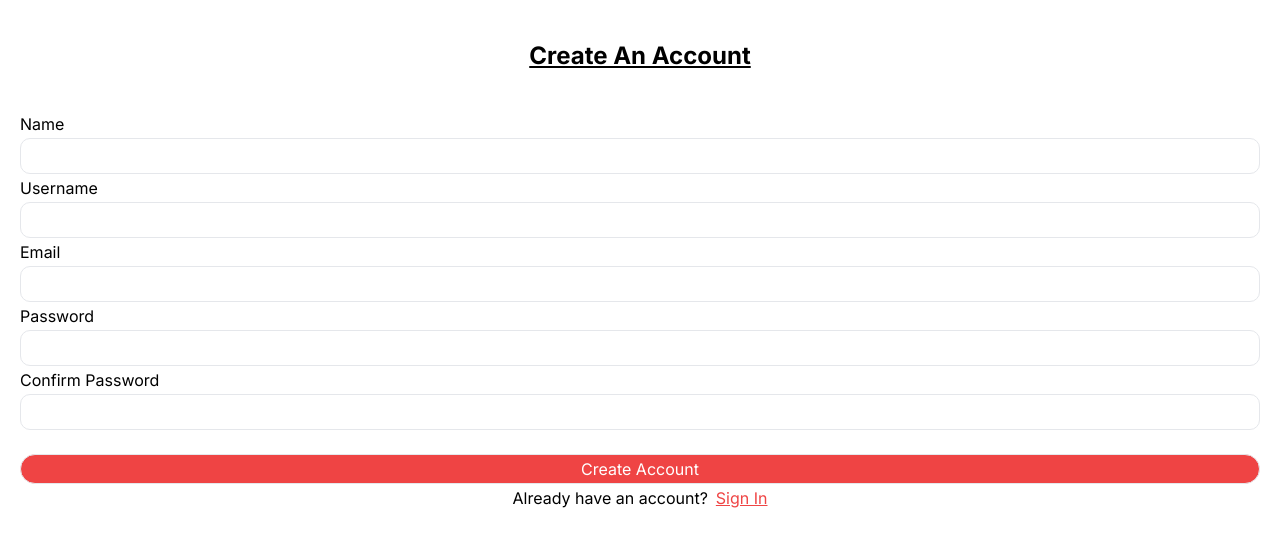
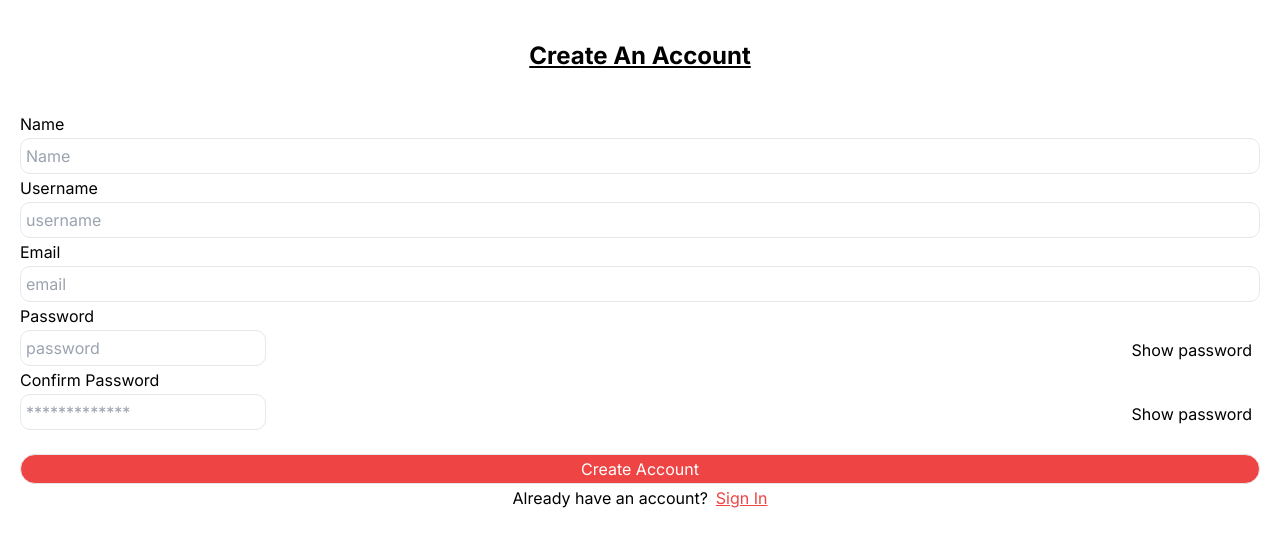
Before and after one commit to linknet-group/k3k3, a Next.js app: page / in a window 1280 px wide. Shown: the top 546 px of the page. Built offline with nearby package versions, Linux system fonts and the light colour scheme.

Commit message:
k3k3 commit

```diff
--- a/src/components/Login/Login.tsx
+++ b/src/components/Login/Login.tsx
@@ -1,27 +1,138 @@
 /* eslint-disable react/no-unescaped-entities */
-import React from 'react'
+// import React from 'react'
+
+'use client'
+import React, { ChangeEvent, FormEvent, useState } from "react";
 import Link from 'next/link'
+import { useRouter } from "next/navigation";
 
 const Login = () => {
+
+  const [data, setData] = useState({
+    username: "",
+    password: "",
+  });
+
+  const [isLoading, setIsLoading] = useState(false);
+  const [error, setError] = useState<string | null>(null);
+  const router = useRouter();
+
+  const handleChange = (e: ChangeEvent<HTMLInputElement>) => {
+    setData({
+      ...data,
+      [e.target.name]: e.target.value,
+    });
+  };
+
+  // const handleChange = (event: ChangeEvent<HTMLInputElement>) => {
+  //   const { name, value } = event.target;
+  //   setData((prev) => ({ ...prev, [name]: value }));
+  // };
+
+  const [passwordVisible, setPasswordVisible] = useState(false);
+
+  const handleSubmit = async (event: FormEvent) => {
+    event.preventDefault();
+    setIsLoading(true);
+
+    try {
+      const response = await fetch("http://localhost:8000/api/login/", {
+        // const response = await fetch("https://rattleviper.pythonanywhere.com/api/login/", {
+        method: "POST",
+        headers: {
+          "Content-Type": "application/json",
+        },
+        body: JSON.stringify(data),
+      });
+
+      if (!response.ok) {
+        throw new Error(`HTTP error status: ${response.status}`);
+      }
+
+      const responseData = await response.json();
+      console.log(responseData);
+
+      if (responseData.error) {
+        setError(responseData.error);
+      } else {
+
+        router.push('/WelcomePage');
+      }
+    } catch (error: any) {
+      console.error("Login error:", error);
+      setError('Wrong credential please try login in again!.');
+    } finally {
+      setIsLoading(false);
+    }
+  };
+
+
+
   return (
     <div>
 
 <div className='container mx-auto p-[20px] m-[20px]'>
     <h1 className='font-bold text-2xl underline'>Welcome</h1>
     <p>KIndly enter your deatils <br /> lets ride</p>
-    <form action="" className='grid  py-10 gap-[10px]'>
+    <form action=""
+    onSubmit={handleSubmit}
+    className='grid  py-10 gap-[10px]'>
 
         <label  htmlFor="">Username</label>
-        <input className='border rounded-[10px] outline-gray-500 p-[5px]' type="text" />
+        <input className='border rounded-[10px] outline-gray-500 p-[5px]'
+        type="text"
+        name = "username"
+        id="username"
+        placeholder="username"
+        value={data.username}
+        onChange={handleChange}
+
+        required
+        />
 
 
 
         <label htmlFor="">Password</label>
-        <input className='border rounded-[10px] outline-gray-500 p-[5px]' type="text" />
+<div className="relative">
+
+
+<input className='border rounded-[10px] outline-gray-500 p-[5px]'
+        type={passwordVisible ? "text" : "password"}
+        id="password"
+        name = "password"
+        placeholder="password"
+        value={data.password}
+        onChange={handleChange}
+
+        required
+        />
+  <button  type="button" onClick={() => setPasswordVisible(!passwordVisible)} className="absolute right-2 top-2">
+            {passwordVisible ? "Hide password" : "Show password"}
+          </button>
+</div>
+
 
 
 <div className='pb-[10px]'></div>
-<button type='submit' className='text-white text-1xl py-0.5 border rounded-[15px] bg-red-500'>Login</button>
+<button type='submit'
+className='text-white text-1xl py-0.5 border rounded-[15px] bg-red-500'>
+
+<div className="flex justify-center items-center">
+            {isLoading ? (
+              <div className="flex items-center gap-3">
+                <p>Loading ....</p>
+              </div>
+            ) : (
+              <p></p>
+            )}
+
+
+Login
+          </div>
+
+</button>
+
+{error && <p className="text-red-500">{error}</p>}
 
 <Link className='text-red-500 underline' href="/WelcomePage">welcome Page</Link>
 
--- a/src/components/SignUp/SignUp.tsx
+++ b/src/components/SignUp/SignUp.tsx
@@ -1,45 +1,207 @@
 /* eslint-disable react/no-unescaped-entities */
 
-import React from 'react'
-import Link from 'next/link'
+// import React from 'react'
+'use client'
+import React, { useEffect, useState, ChangeEvent, FormEvent } from "react";
+import Link from "next/link";
+import { useRouter } from "next/navigation";
 
 const SignUp = () => {
+  const [data, setData] = useState({
+    name: "",
+    username: "",
+    email: "",
+    password: "",
+    confirm_password: "",
+  });
+
+  const router = useRouter();
+
+  const handleChange = (event: ChangeEvent<HTMLInputElement>) => {
+    const { name, value } = event.target;
+    setData((prev) => ({ ...prev, [name]: value }));
+  };
+
+  const [isLoading, setIsLoading] = useState(false);
+  const [error, setError] = useState<string | null>(null);
+
+  const [passwordVisible, setPasswordVisible] = useState(false);
+  const [confirmPasswordVisible, setConfirmPasswordVisible] = useState(false);
+
+
+
+  const handleSubmit = async (event: FormEvent) => {
+    event.preventDefault();
+    setIsLoading(true);
+
+    if (data.password !== data.confirm_password) {
+      setError("Passwords do not match");
+      setIsLoading(false);
+      return;
+    }
+
+    try {
+      const response = await fetch("http://localhost:8000/api/signup/", {
+      // const response = await fetch(
+      //   "https://rattleviper.pythonanywhere.com/api/signup/",
+      //   {
+          method: "POST",
+          headers: {
+            "Content-Type": "application/json",
+          },
+          body: JSON.stringify(data),
+        }
+      );
+
+      if (!response.ok) {
+        throw new Error(`HTTP error status: ${response.status}`);
+      }
+
+      const responseData = await response.json();
+      console.log(responseData);
+
+      if (responseData.error) {
+        console.error(responseData.error);
+        alert(responseData.error);
+      } else {
+        router.push("/LoginPage");
+      }
+
+      setIsLoading(false);
+    } catch (error) {
+      console.error("Error submitting form:", error);
+      alert("A user is already using the same email");
+      setError("A user is already using the same email");
+      setIsLoading(false);
+    }
+  };
+
   return (
     <div>
+      <div className="container mx-auto p-[20px] m-[20px] ">
+        <h1 className="text-center font-bold text-2xl underline">
+          Create An Account
+        </h1>
+        <form
+          action=""
+          onSubmit={handleSubmit}
+          className="grid  py-10 gap-[2px]"
+        >
+          <label htmlFor="">Name</label>
+          <input
+            className="border rounded-[10px] outline-gray-500 p-[5px]"
+            type="text"
+            name="name"
+            placeholder="Name"
+            value={data.name}
+            onChange={handleChange}
+          />
 
-<div className='container mx-auto p-[20px] m-[20px] '>
-    <h1 className='text-center font-bold text-2xl underline'>Create An Account</h1>
-    <form action="" className='grid  py-10 gap-[2px]'>
-        <label htmlFor="">Name</label>
-        <input className='border rounded-[10px] outline-gray-500 p-[5px]' type="text" />
+          <label htmlFor="">Username</label>
+          <input
+            className="border rounded-[10px] outline-gray-500 p-[5px]"
+            type="text"
+            name="username"
+            placeholder="username"
+            value={data.username}
+            onChange={handleChange}
+          />
 
-        <label  htmlFor="">Username</label>
-        <input className='border rounded-[10px] outline-gray-500 p-[5px]' type="text" />
+          <label htmlFor="">Email</label>
+          <input
+            className="border rounded-[10px] outline-gray-500 p-[5px]"
+            type="email"
+            name="email"
+            placeholder="email"
+            value={data.email}
+            onChange={handleChange}
+          />
 
-        <label htmlFor="">Email</label>
-        <input className='border rounded-[10px] outline-gray-500 p-[5px]' type="text"  />
+          <label htmlFor="">Password</label>
 
-        <label htmlFor="">Password</label>
-        <input className='border rounded-[10px] outline-gray-500 p-[5px]' type="text" />
+          <div className="relative">
+          <input
+            className="border rounded-[10px] outline-gray-500 p-[5px]"
+            type={passwordVisible ? "text" : "password"}
+            name="password"
+            placeholder="password"
+            value={data.password}
+            onChange={handleChange}
 
-        <label htmlFor="">Confirm Password</label>
-        <input className='border rounded-[10px] outline-gray-500 p-[5px]' type="text" />
+          />
 
-<div className='pb-[20px]'></div>
-<button type='submit' className='text-white text-1xl py-0.5  border rounded-[15px] bg-red-500'>Create Account</button>
+          <button  type="button" onClick={() => setPasswordVisible(!passwordVisible)} className="absolute right-2 top-2">
+            {passwordVisible ? "Hide password" : "Show password"}
+          </button>
 
-<div className="flex justify-center items-center gap-2">
-<p>Already have an account?</p>
-<Link href="/LoginPage" className='text-red-500 underline'>Sign In</Link>
+          </div>
+
+
+
+          <label htmlFor="">Confirm Password</label>
+
+          <div className="relative">
+
+
+          <input
+            className="border rounded-[10px] outline-gray-500 p-[5px]"
+            type={confirmPasswordVisible ? "text" : "password"}
+            name="confirm_password"
+            placeholder="*************"
+            value={data.confirm_password}
+            onChange={handleChange}
+          />
+
+       <button type="button" onClick={() => setConfirmPasswordVisible(!confirmPasswordVisible)} className="absolute right-2 top-2">
+            {confirmPasswordVisible ? "Hide password" : "Show password"}
+          </button>
+
+
+          </div>
+
+
+
+          <div className="pb-[20px]"></div>
+          <button
+            type="submit"
+            className="text-white text-1xl py-0.5  border rounded-[15px] bg-red-500"
+          >
+
+
+<div className="flex justify-center">
+
+
+{isLoading ? (
+        <div className="flex items-center gap-3">
+          {/* <span className="animate-spin"><FaSpinner  /></span> */}
+
+          <p>Loading ....</p>
+        </div>
+      ) : (
+        <div>
+
+          <p></p>
+        </div>
+      )}
+
+      Create Account
 </div>
 
 
 
-    </form>
-</div>
 
+          </button>
+          {error && <p className="text-red-500">{error}</p>}
+          <div className="flex justify-center items-center gap-2">
+            <p>Already have an account?</p>
+            <Link href="/LoginPage" className="text-red-500 underline">
+              Sign In
+            </Link>
+          </div>
+        </form>
+      </div>
     </div>
-  )
-}
+  );
+};
 
-export default SignUp
+export default SignUp;
```
